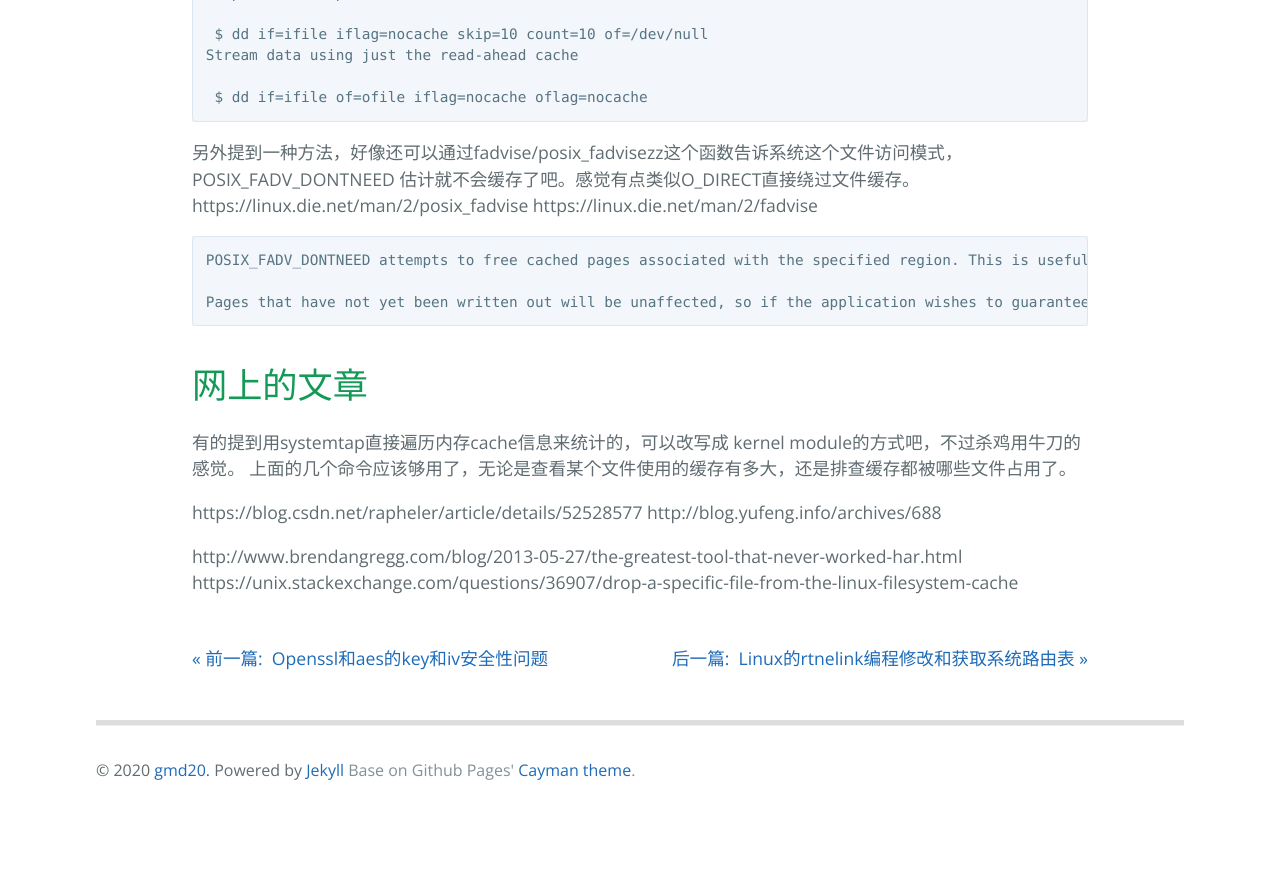
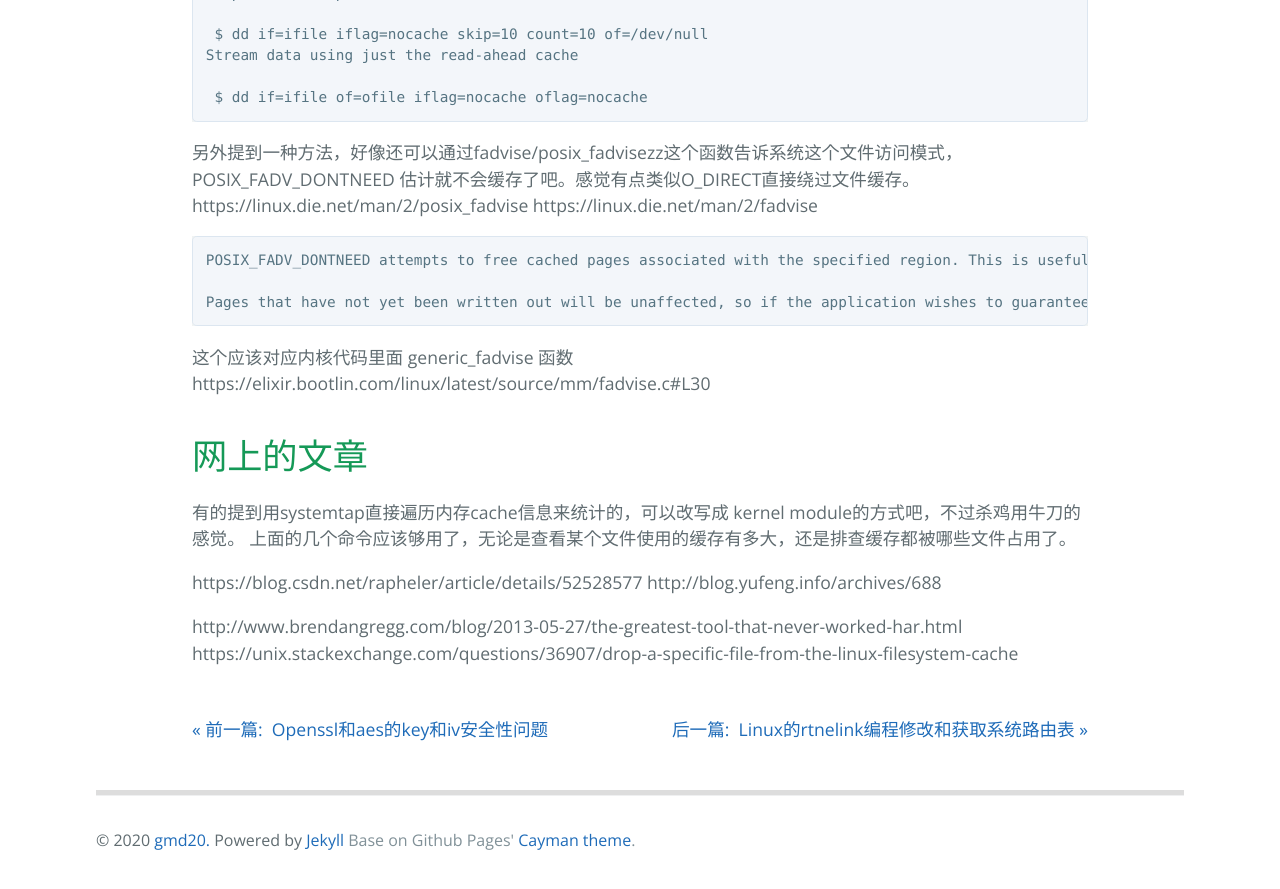
Before and after one commit to gmd20/gmd20.github.io, a Jekyll site: the page built from _posts/2020-06-30-查看linux的page cache文件系统缓存里面是那些文件占用的vmtouch命令.markdown, in a window 1280 px wide and 900 px high, scrolled down 1803 px. Shown: the top 889 px of the window. Built offline with Jekyll 4.4.1, drawn with Linux system fonts in a browser that asks for light colours; comment, search, counter and statistics services are not loaded; before the commit the page ends 2633 px from its top, so only the background shows below that.

Commit message:
Update 2020-06-30-查看linux的page cache文件系统缓存里面是那些文件占用的vmtouch命令.markdown

````diff
--- a/_posts/2020-06-30-查看linux的page cache文件系统缓存里面是那些文件占用的vmtouch命令.markdown
+++ b/_posts/2020-06-30-查看linux的page cache文件系统缓存里面是那些文件占用的vmtouch命令.markdown
@@ -59,6 +59,9 @@ POSIX_FADV_DONTNEED attempts to free cached pages associated with the specified
 
 Pages that have not yet been written out will be unaffected, so if the application wishes to guarantee that pages will be released, it should call fsync(2) or fdatasync(2) first.
 ```
+这个应该对应内核代码里面  generic_fadvise 函数
+https://elixir.bootlin.com/linux/latest/source/mm/fadvise.c#L30
+
 
 
 
````
